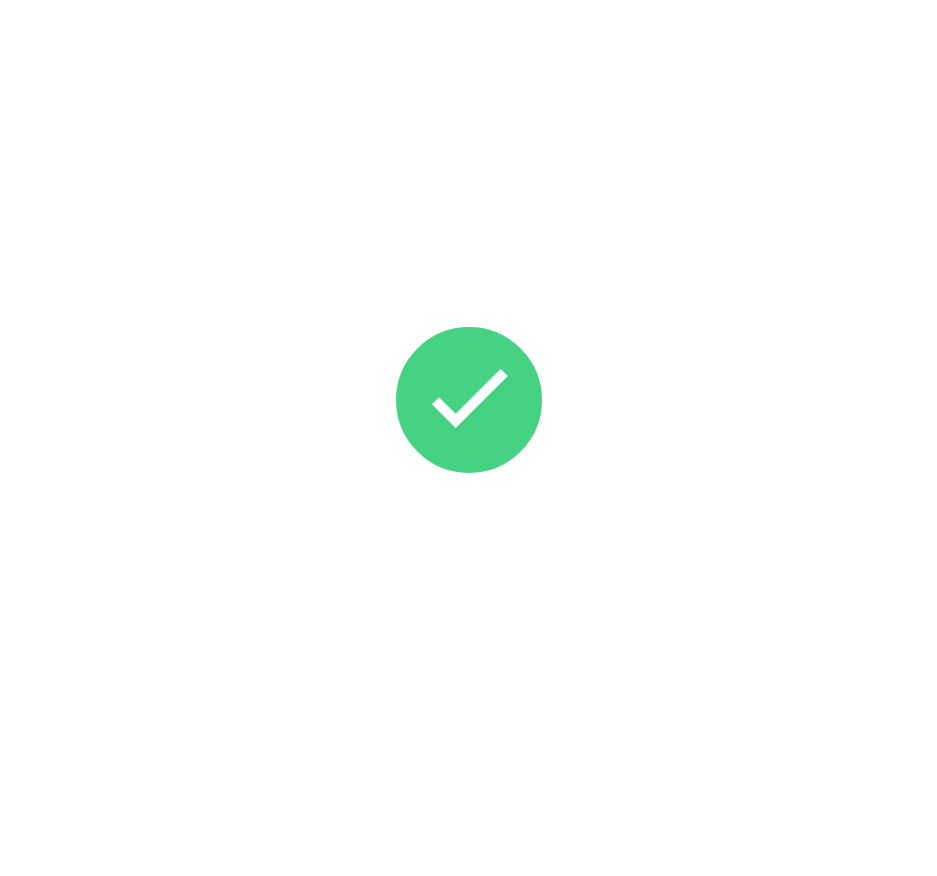
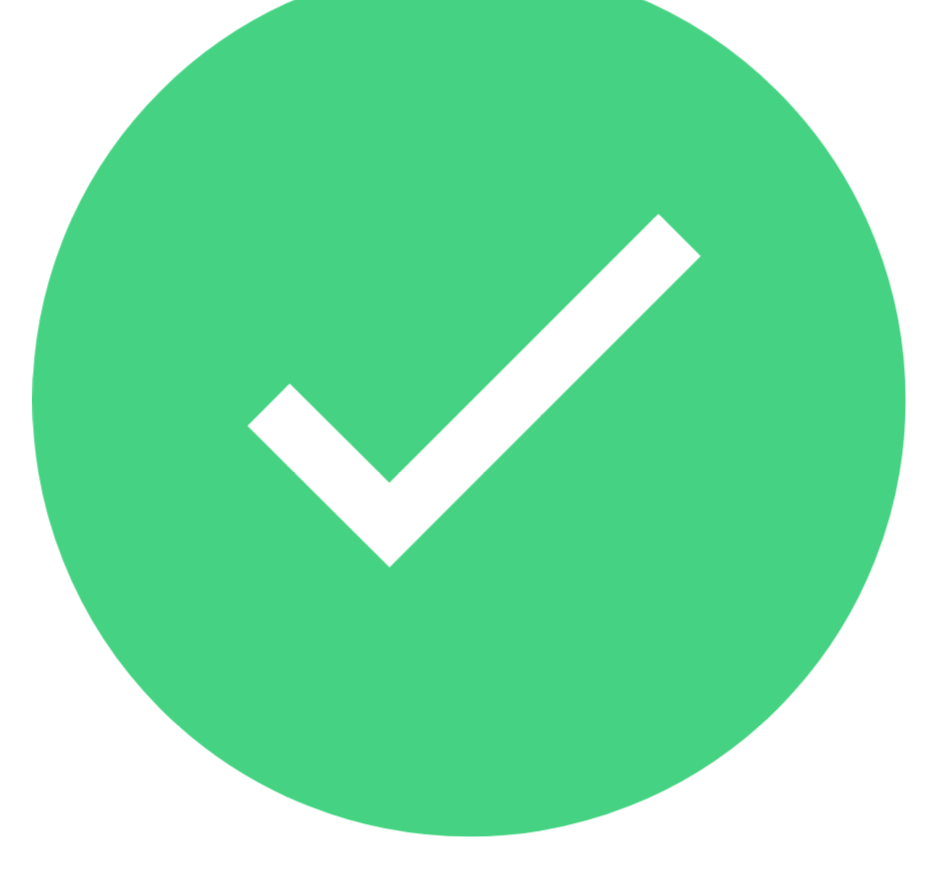
Before and after one commit to rharkor/check-mark-animation, a plain HTML site: page index.html in a window 1280 px wide. Shown: the whole page, without its empty margins (171-1108 px from the left). Before the commit the page ends 800 px from the top, so only its background shows below. Drawn offline with Linux system fonts and the light colour scheme.

Commit message:
Update index.html

```diff
--- a/index.html
+++ b/index.html
@@ -12,8 +12,7 @@
   <body>
     <svg
       xmlns="http://www.w3.org/2000/svg"
-      width="214px"
-      height="214px"
+      viewBox="0 0 214 214"
       class="check-circle"
     >
       <g fill="none" stroke="currentColor" stroke-width="2">
```
